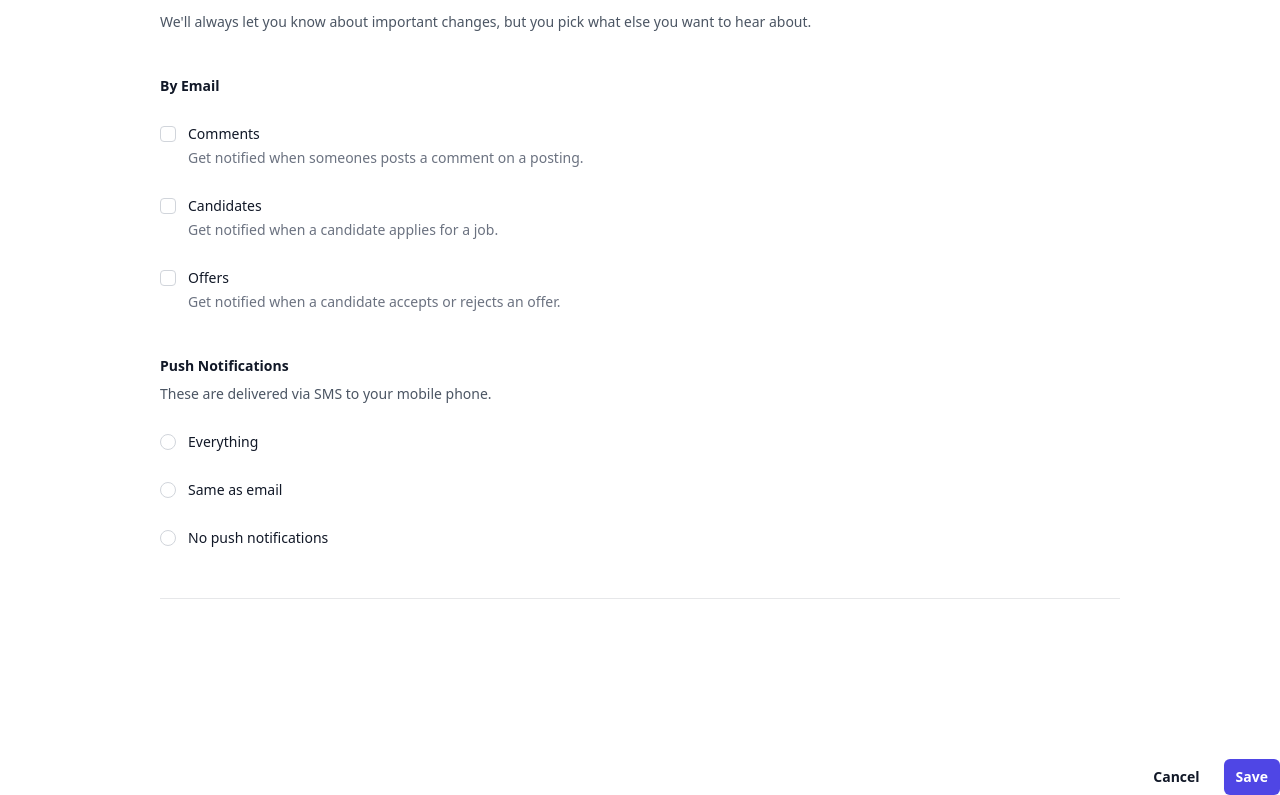
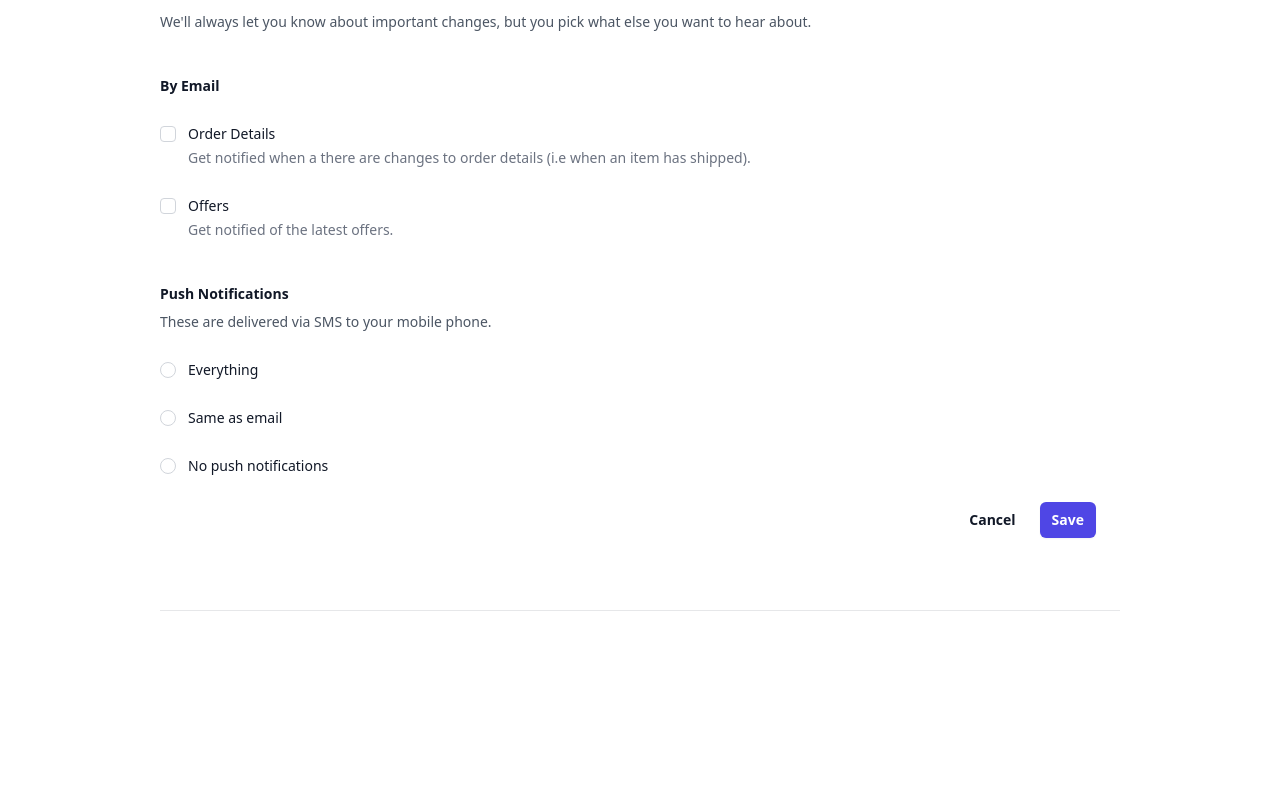
Before and after one commit to lesliemw/grimaldi-co, a React (Vite) app in the folder client/: page /account in a window 1280 px wide. Shown: the part 843-1638 px from the top of the page. After the commit the page ends 1454 px from the top, so only its background shows below. Built offline with nearby package versions, Linux system fonts and the light colour scheme; a web font is replaced by a local one.

Commit message:
update files

```diff
--- a/client/src/accounts/AccountDetails.jsx
+++ b/client/src/accounts/AccountDetails.jsx
@@ -1,13 +1,13 @@
 export default function AccountDetails() {
   return (
-    <form>
-      <div className="space-y-12 m-40">
+    <form className="m-40 place-center w-auto	">
+      <div className="space-y-12 ">
         <div className="border-b border-gray-900/10 pb-12">
           <h2 className="text-base font-semibold leading-7 text-gray-900">
             Account Details
           </h2>
           <p className="mt-1 text-sm leading-6 text-gray-600">
-            Use a permanent address where you can receive mail.
+            Let us know where to send your orders.
           </p>
 
           <div className="mt-10 grid grid-cols-1 gap-x-6 gap-y-8 sm:grid-cols-6">
@@ -182,42 +182,22 @@ export default function AccountDetails() {
                 <div className="relative flex gap-x-3">
                   <div className="flex h-6 items-center">
                     <input
-                      id="comments"
-                      name="comments"
+                      id="orderDetails"
+                      name="orderDetails"
                       type="checkbox"
                       className="h-4 w-4 rounded border-gray-300 text-indigo-600 focus:ring-indigo-600"
                     />
                   </div>
                   <div className="text-sm leading-6">
                     <label
-                      htmlFor="comments"
+                      htmlFor="orderDetails"
                       className="font-medium text-gray-900"
                     >
-                      Comments
+                      Order Details
                     </label>
                     <p className="text-gray-500">
-                      Get notified when someones posts a comment on a posting.
-                    </p>
-                  </div>
-                </div>
-                <div className="relative flex gap-x-3">
-                  <div className="flex h-6 items-center">
-                    <input
-                      id="candidates"
-                      name="candidates"
-                      type="checkbox"
-                      className="h-4 w-4 rounded border-gray-300 text-indigo-600 focus:ring-indigo-600"
-                    />
-                  </div>
-                  <div className="text-sm leading-6">
-                    <label
-                      htmlFor="candidates"
-                      className="font-medium text-gray-900"
-                    >
-                      Candidates
-                    </label>
-                    <p className="text-gray-500">
-                      Get notified when a candidate applies for a job.
+                      Get notified when a there are changes to order details
+                      (i.e when an item has shipped).
                     </p>
                   </div>
                 </div>
@@ -238,7 +218,7 @@ export default function AccountDetails() {
                       Offers
                     </label>
                     <p className="text-gray-500">
-                      Get notified when a candidate accepts or rejects an offer.
+                      Get notified of the latest offers.
                     </p>
                   </div>
                 </div>
@@ -297,10 +277,7 @@ export default function AccountDetails() {
               </div>
             </fieldset>
           </div>
-        </div>
-      </div>
-
-      <div className="mt-6 flex items-center justify-end gap-x-6 ">
+          <div className="m-6 flex items-center justify-end gap-x-6 ">
             <button
               type="button"
               className="text-sm font-semibold leading-6 text-gray-900"
@@ -314,6 +291,8 @@ export default function AccountDetails() {
               Save
             </button>
           </div>
+        </div>
+      </div>
     </form>
   );
 }
--- a/client/src/ui/AppLayout.jsx
+++ b/client/src/ui/AppLayout.jsx
@@ -1,7 +1,5 @@
 import { Outlet } from "react-router-dom";
-import HomeScreenCallouts from "../home/HomeScreenCallouts";
-import PromoSection from "../home/PromoSection";
-import ProductCard from "../products/ProductCard";
+
 import Header from "./Header";
 
 //pages
--- a/client/src/ui/Header.jsx
+++ b/client/src/ui/Header.jsx
@@ -5,6 +5,7 @@ import { GoPerson } from "react-icons/go";
 import SearchBar from "./SearchBar";
 import CartPopper from "../cart/CartPopper";
 import { useState } from "react";
+import { NavLink } from "react-router-dom";
 
 function Header() {
   const [isOpen, setIsOpen] = useState(false);
@@ -19,15 +20,19 @@ function Header() {
         {window.innerWidth > 600 && <SearchBar />}
       </div>
 
+      <NavLink to="/">
         <img
           className="lg:w-96 w-60  max-h-24 justify-center relative"
           src="../../fullBranding.png"
         />
+      </NavLink>
       <div className="flex justify-end invisible sm:visible">
+        <NavLink to="/account">
           <button className="flex p-2 items-center">
             <GoPerson className="m-2 text-sm md:text-md lg:text-2xl" />
             <span>Account</span>
           </button>
+        </NavLink>
         <button className="flex p-2 items-center" onClick={handleClick}>
           <IoBagHandleOutline className="m-2 text-sm md:text-md lg:text-2xl" />
           <span>Cart</span>
```
Lines whose indentation alone changed are shown as unchanged.
